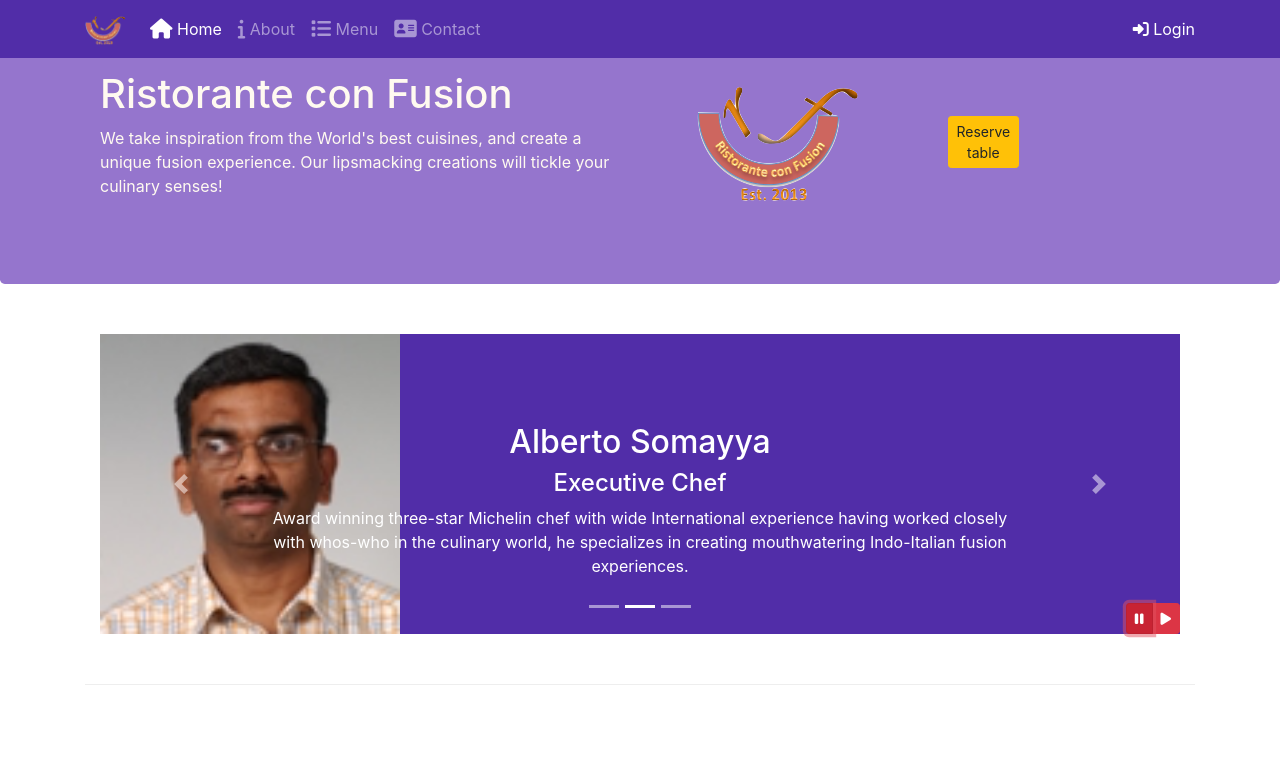
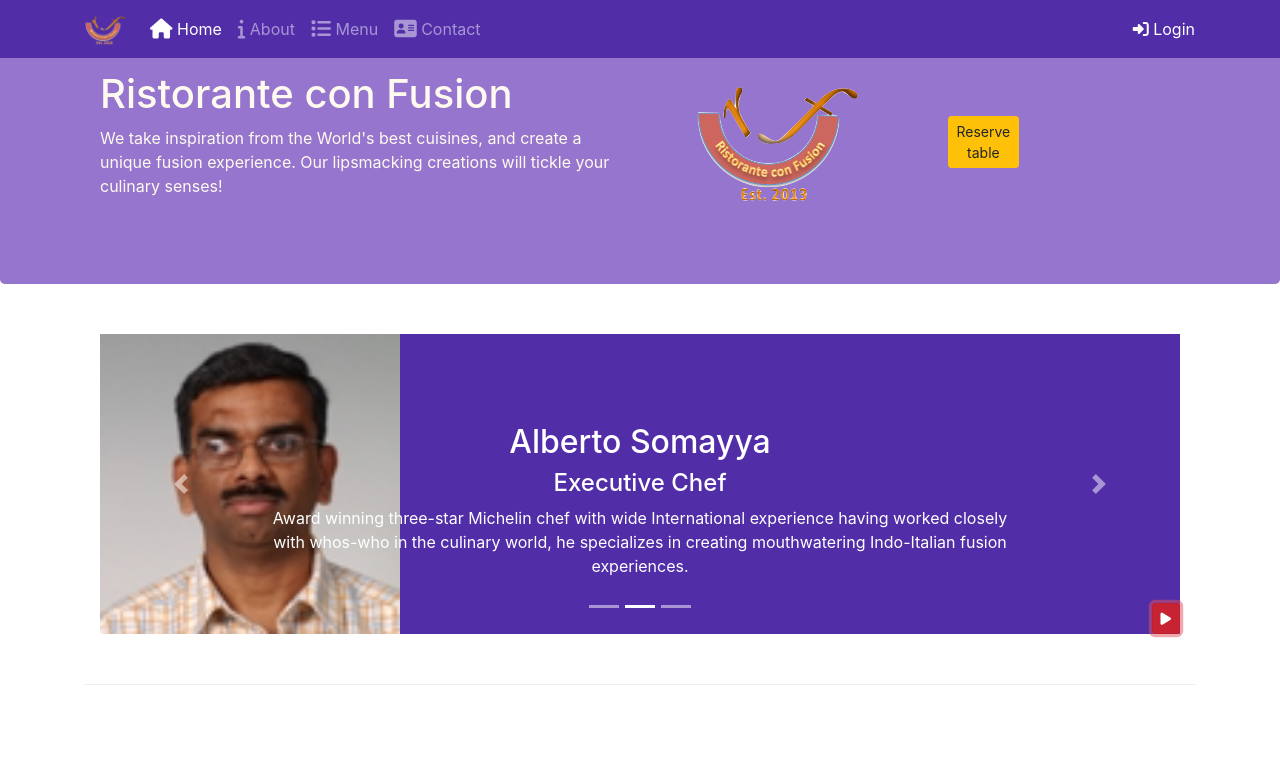
Before and after one commit to OzanErcan6/bootstrap4, a plain HTML site: page index.html in a window 1280 px wide. Both pictures are taken after a click on the button 1139 px from the left and 618 px from the top of the page. Shown: the top 764 px of the page. Drawn offline with nearby package versions, Linux system fonts and the light colour scheme.

Commit message:
more bootstrap jquery

```diff
--- a/index.html
+++ b/index.html
@@ -224,14 +224,10 @@
                     </a>
 
 
-                    <div class="btn-group" id="carouselButton">
-                        <button class="btn btn-danger btn-sm" id="carousel-pause">
-                            <span class="fa fa-pause"></span>
-                        </button>
-                        <button class="btn btn-danger btn-sm" id="carousel-play">
-                            <span class="fa fa-play"></span>
-                        </button>
-                    </div>
+                    <button class="btn btn-danger btn-sm" id="carouselButton">
+                        <span id="carousel-button-icon" class="fa fa-pause"></span>
+                    </button>
+
 
                 </div>
             </div>
@@ -340,18 +336,22 @@
     <script src="node_modules/bootstrap/dist/js/bootstrap.min.js"></script>
     <script>
         $(document).ready(function(){
-            $('#mycarousel').carousel({interval:3000});
-            $('#carousel-pause').click(function(){
-                $('#mycarousel').carousel('pause')
+            $('#mycarousel').carousel({interval:2000});
+            $('#carouselButton').click(function(){
+                if($('#carouselButton').children('span').hasClass('fa-pause')){
+                    $('#mycarousel').carousel('pause');
+                    $('#carouselButton').children('span').removeClass('fa-pause');
+                    $('#carouselButton').children('span').addClass('fa-play');
+                }
+                else if($('#carouselButton').children('span').hasClass('fa-play')){
+                    $('#mycarousel').carousel('cycle');
+                    $('#carouselButton').children('span').removeClass('fa-play');
+                    $('#carouselButton').children('span').addClass('fa-pause');
+                }
             })
-            $('#carousel-play').click(function(){
-                $('#mycarousel').carousel('cycle')
-            })
+
         })
     </script>
-
-
-
 
 
 </body>
```
